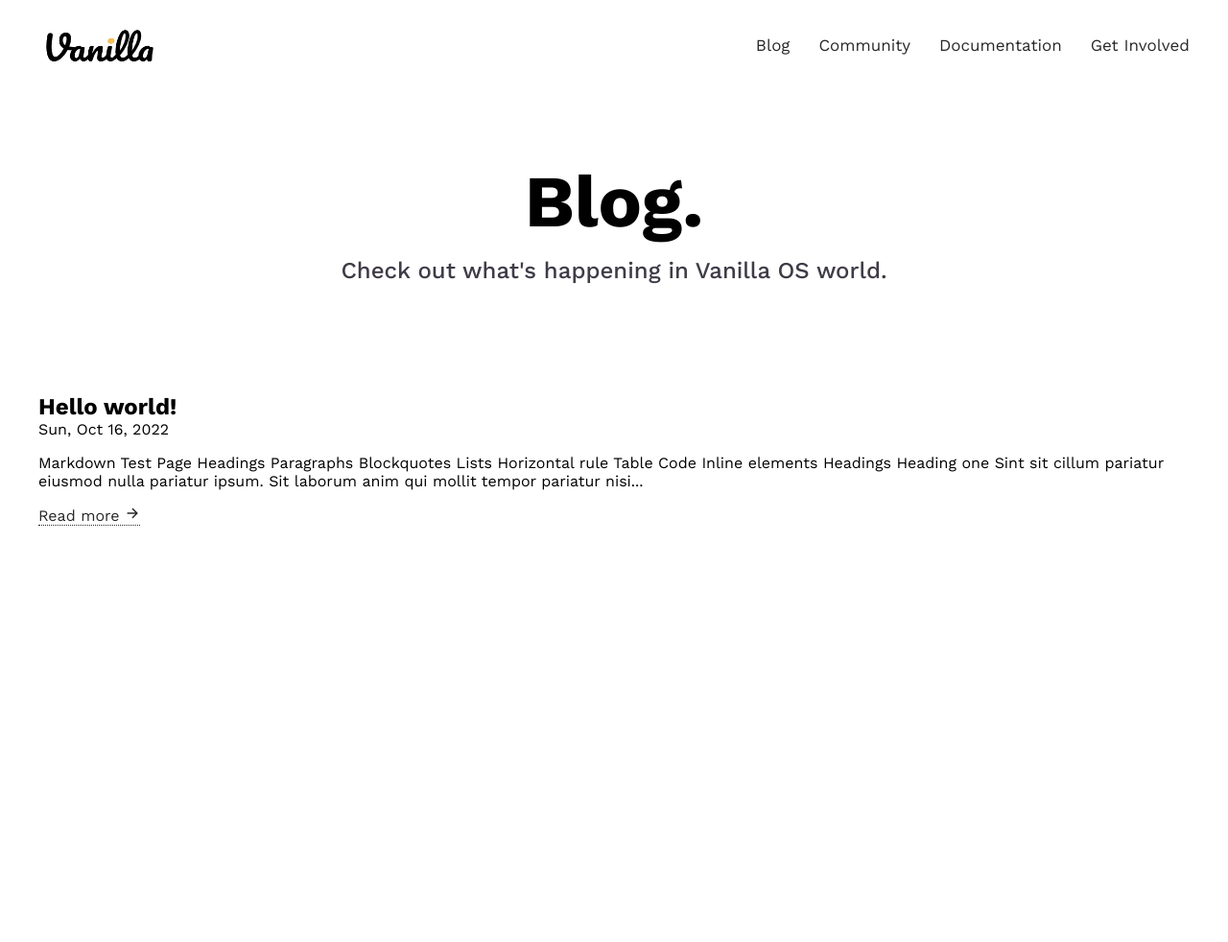
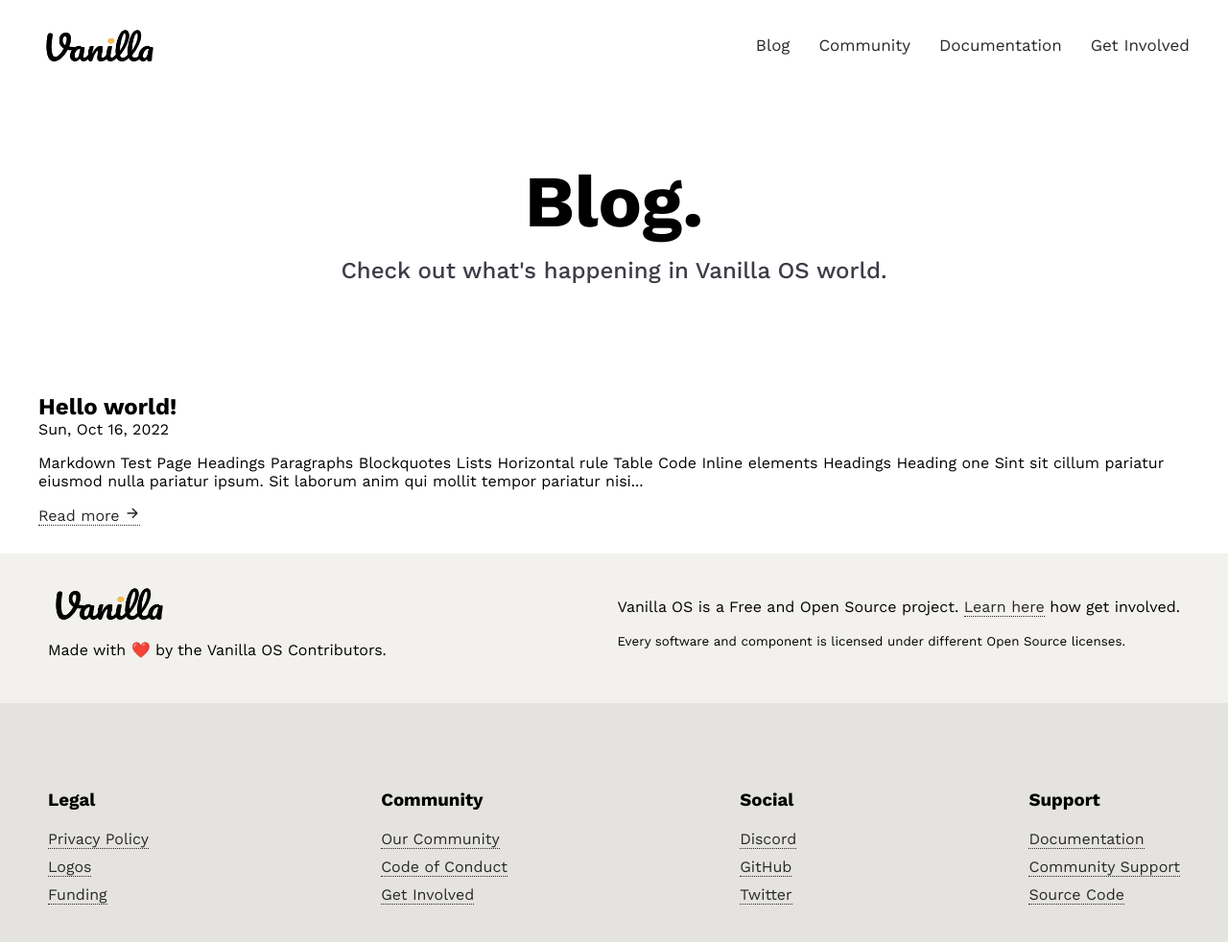
Before and after one commit to Vanilla-OS/website, a Jekyll site: the page built from blog/index.md, in a window 1280 px wide and 1092 px high. Shown: the top 982 px of the window at 96% size. Built offline with Jekyll 4.4.1, drawn with Linux system fonts in a browser that asks for light colours.

Commit message:
add footer

```diff
--- a/_includes/footer.html
+++ b/_includes/footer.html
@@ -1,3 +1,56 @@
+<div class="footer">
+    <div class="footer-section footer-secondary">
+        <div class="container footer-areas">
+            <div class="footer-area">
+                <a href="{{ site.url }}" class="logo"></a>
+                <p>Made with ❤️ by the Vanilla OS Contributors.</p>
+            </div>
+            <div class="footer-area">
+                <p>Vanilla OS is a Free and Open Source project. <a href="{{ site.url }}/get-involved/">Learn here</a> how get involved.</p>
+                <p>
+                    <small>Every software and component is licensed under different Open Source licenses.</small>
+                </p>
+            </div>
+        </div>
+    </div>
+    <div class="footer-section footer-primary">
+        <div class="container footer-areas">
+            <div class="footer-area">
+                <h3>Legal</h3>
+                <ul>
+                    <li><a href="{{ site.url }}/privacy-policy/">Privacy Policy</a></li>
+                    <li><a href="{{ site.url }}/logos/">Logos</a></li>
+                    <li><a href="#">Funding</a></li>
+                </ul>
+            </div>
+            <div class="footer-area">
+                <h3>Community</h3>
+                <ul>
+                    <li><a href="{{ site.url }}/privacy-policy/">Our Community</a></li>
+                    <li><a href="{{ site.url }}/code-of-conduct/">Code of Conduct</a></li>
+                    <li><a href="{{ site.url }}/get-involved/">Get Involved</a></li>
+                </ul>
+            </div>
+            <div class="footer-area">
+                <h3>Social</h3>
+                <ul>
+                    <li><a href="#">Discord</a></li>
+                    <li><a href="#">GitHub</a></li>
+                    <li><a href="#">Twitter</a></li>
+                </ul>
+            </div>
+            <div class="footer-area">
+                <h3>Support</h3>
+                <ul>
+                    <li><a href="https://documentation.vanillaos.org/">Documentation</a></li>
+                    <li><a href="#">Community Support</a></li>
+                    <li><a href="https://github.com/vanilla-os/">Source Code</a></li>
+                </ul>
+            </div>
+        </div>
+    </div>
+</div>
+
 <link rel="stylesheet" href="https://cdnjs.cloudflare.com/ajax/libs/animate.css/4.1.1/animate.min.css" />
 <script type="text/javascript" src="/assets/js/topBar.js"></script>
 <script type="text/javascript" src="/assets/js/animateScroll.js"></script>
--- a/assets/css/style.css
+++ b/assets/css/style.css
@@ -249,7 +249,7 @@
     background: radial-gradient(transparent 30%,white 100%);
 }
 
-.hero.hero-grayed {
+.hero.hero-secondary {
     background-color: #F2F1ED;
 }
 
@@ -383,3 +383,48 @@
 .logo-carousel-item a {
     border-bottom: 0;
 }
+
+/* Footer */
+.footer-secondary {
+    background-color: #f2f1ed;
+}
+
+.footer-primary {
+    background-color: #e4e3df;
+}
+
+.footer {
+    margin: 30px 0 0 0;
+}
+
+.footer-areas {
+    display: flex;
+    justify-content: space-between;
+    align-items: flex-start;
+    padding: 20px;
+    gap: 10px;
+}
+
+.footer-area {
+    padding: 10px;
+}
+
+.footer-area ul {
+    margin: 20px 0 0 0;
+    display: flex;
+    padding: 0;
+    flex-direction: column;
+    gap: 10px;
+}
+
+.footer-area ul li {
+    display: block;
+}
+
+.footer-section:last-of-type {
+    padding-bottom: 120px;
+}
+
+.footer-section:not(:first-of-type) {
+    padding-top: 60px;
+}
```
Also changed, not shown: index.md (+1 -1 lines).
